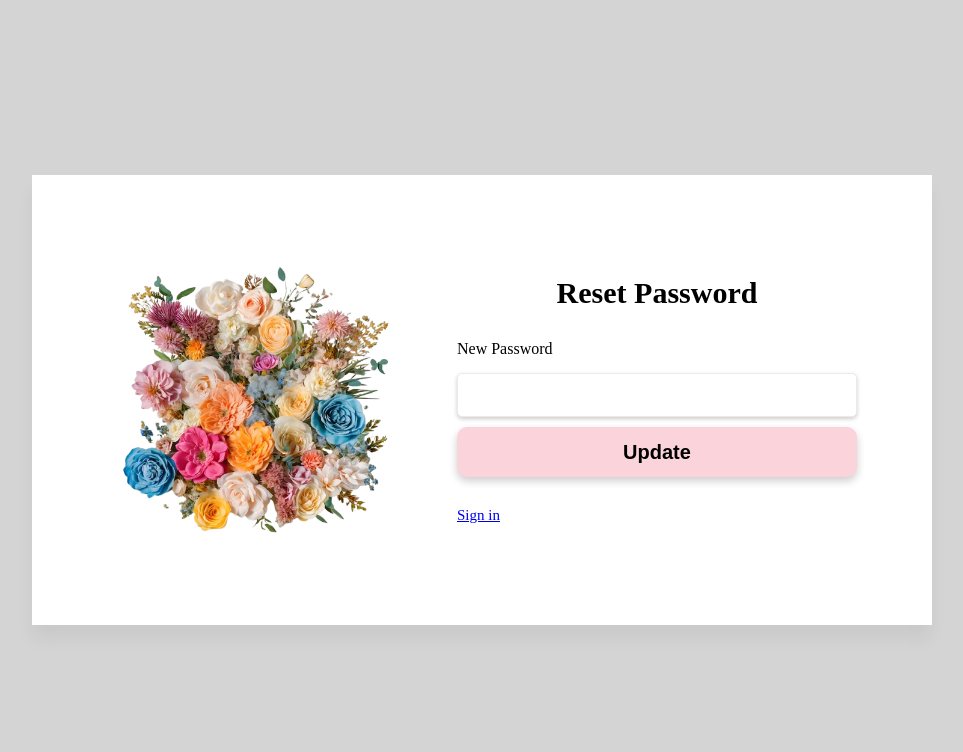
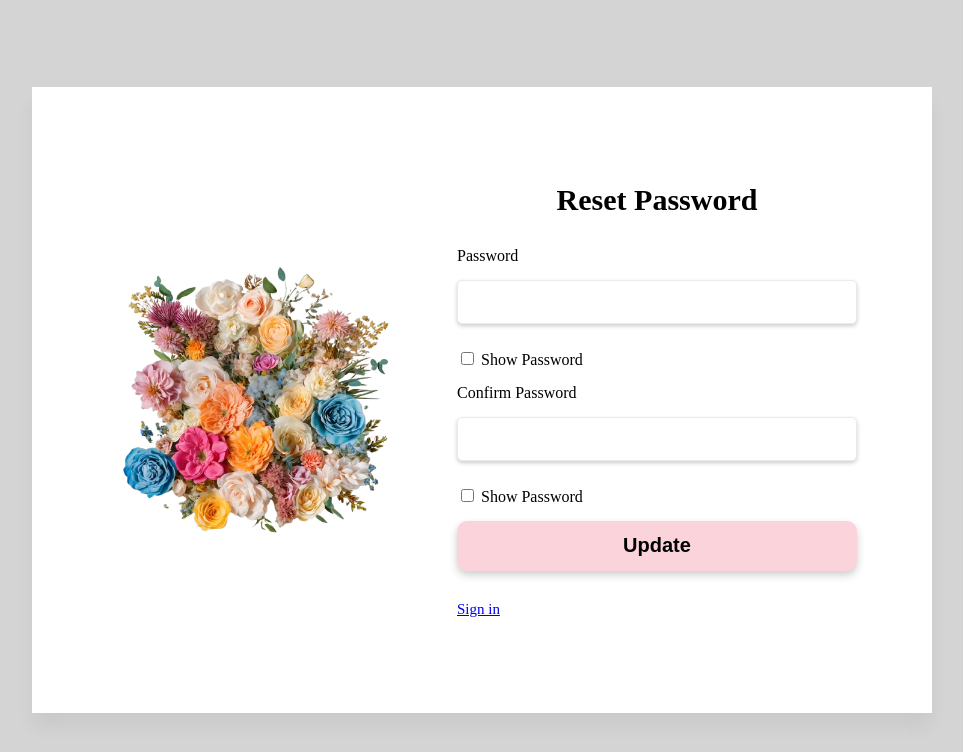
Before and after one commit to ayachi01/FleurBackend, a PHP site: page /FleurBackend/resetpass.php in a window 1280 px wide. Shown: the top 752 px of the page, without its empty margins (158-1121 px from the left). Run offline with PHP 8.4, Linux system fonts and the light colour scheme.

```diff
--- a/index.css
+++ b/index.css
@@ -125,6 +125,15 @@ body {
 /* Password container styles */
 .password-container {
     position: relative;
+    width: 100%;  /* Full width */
+    margin-bottom: 15px;
+}
+.toggle-password {
+    position: absolute;
+    right: 10px;
+    top: 50%;
+    transform: translateY(-50%);
+    cursor: pointer;
 }
 
 .password-container .toggle-password {
@@ -132,16 +141,35 @@ body {
     right: 10px;
     top: 50%;
     transform: translateY(-50%);
+    font-size: 20px;
+    color: #aaa;
     cursor: pointer;
-    color: #aaa;
-    transition: color 0.3s ease, transform 0.3s ease;
+    transition: color 0.3s ease;
+    pointer-events: auto;
+}
+.password-container input:focus {
+    box-shadow: 0 4px 8px rgba(0, 0, 0, 0.2);
 }
 
-.password-container .toggle-password:hover {
-    color: #333;
-    transform: scale(1.2);
+.password-container input[type="password"]:not(:focus) {
+    box-shadow: 0px 2px 4px rgba(0, 0, 0, 0.2);
 }
 
+input[type="password"] {
+    width: 100%;
+    padding: 10px 40px 10px 10px;
+    font-size: 16px;
+    border: 1px solid #ccc;
+    border-radius: 4px;
+    box-sizing: border-box;
+    transition: border-color 0.3s ease;
+}
+
+.forgotpass {
+    position: absolute;
+    right: 0;
+    font-size: 14px;
+}
 /* Focus styles for input fields */
 .formLogin input[type="email"]:focus,
 .formLogin input[type="password"]:focus {
--- a/resetpass.php
+++ b/resetpass.php
@@ -14,12 +14,41 @@ unset($_SESSION['error']);
     <link rel="stylesheet" href="https://cdnjs.cloudflare.com/ajax/libs/font-awesome/6.0.0-beta3/css/all.min.css">
 </head>
 
+<?php
+$error = '';
+
+function containsSpecialCharacter($password) {
+    return preg_match('/[!@#$%^&*(),.?":{}|<>]/', $password);
+}
+
+if (isset($_SERVER['REQUEST_METHOD']) && $_SERVER['REQUEST_METHOD'] === 'POST') {
+    $token = $_POST['token'];
+    $password = $_POST['password'];
+    $confirm_password = $_POST['confirm_password'];
+
+    if ($password !== $confirm_password) {
+        $error = 'Passwords do not match.';
+    } elseif (!containsSpecialCharacter($password)) {
+        $error = 'Password must contain at least one special character.';
+    } else {
+        // Proceed with password reset logic (e.g., hash the password and update the database)
+        // Example: $hashed_password = password_hash($password, PASSWORD_DEFAULT);
+        // Update the database with the new password using the token
+        // ...
+
+        // Redirect or show success message
+        // header('Location: success.php');
+        // exit();
+    }
+}
+?>
+
 <body>
     <div class="page">
         <div class="container">
             <div class="signup-content">
                 <img src="assets/fleur haven.png" alt="Logo" class="signup-image">
-                <form method="POST" action="../FleurBackend/api/reset_pass.php" class="formLogin">
+                <form method="POST" action="" class="formLogin">
                     <h1>Reset Password</h1>
 
                     <?php if ($error): ?>
@@ -29,10 +58,23 @@ unset($_SESSION['error']);
                     <!-- Hidden Token (Comes from URL) -->
                     <input type="hidden" name="token" value="<?php echo isset($_GET['token']) ? htmlspecialchars($_GET['token']) : ''; ?>">
 
-                    <label for="new_password">New Password</label>
+                    <label for="password">Password</label>
                     <div class="password-container">
-                        <input type="password" id="new_password" name="new_password" required>
+                        <input type="password" id="password" name="password" required>
                     </div>
+                    <label class="show-password">
+                        <input type="checkbox" onclick="this.previousElementSibling.type = this.checked ? 'text' : 'password'">
+                        Show Password
+                    </label>
+
+                    <label for="confirm_password">Confirm Password</label>
+                    <div class="password-container">
+                        <input type="password" id="confirm_password" name="confirm_password" required>
+                    </div>
+                    <label class="show-password">
+                        <input type="checkbox" onclick="this.previousElementSibling.type = this.checked ? 'text' : 'password'">
+                        Show Password
+                    </label>
 
                     <button type="submit" class="submit-btn">Update</button>
                     <a href="index.php">Sign in</a>
```
Also changed, not shown: index.php (+11 -5 lines).
